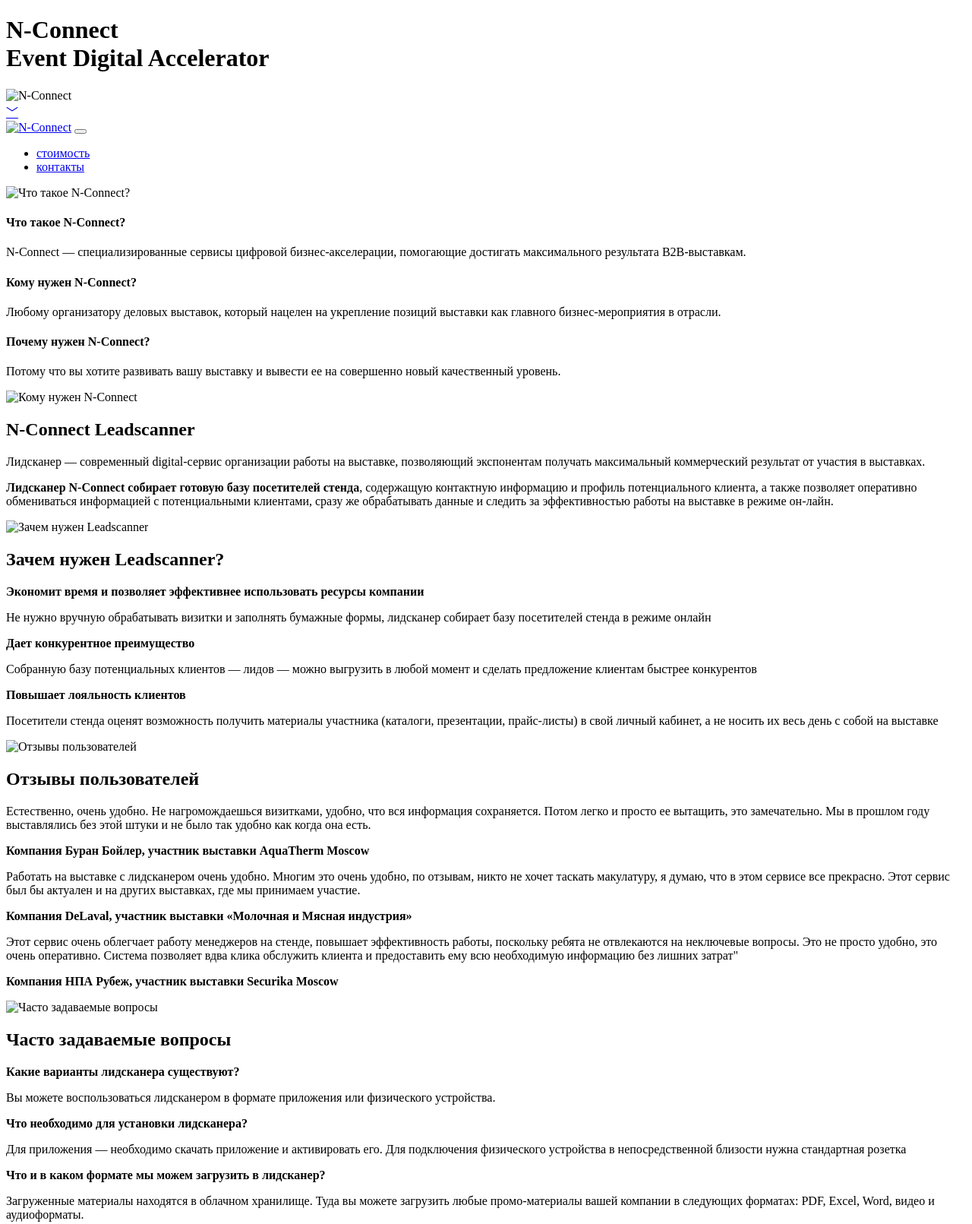
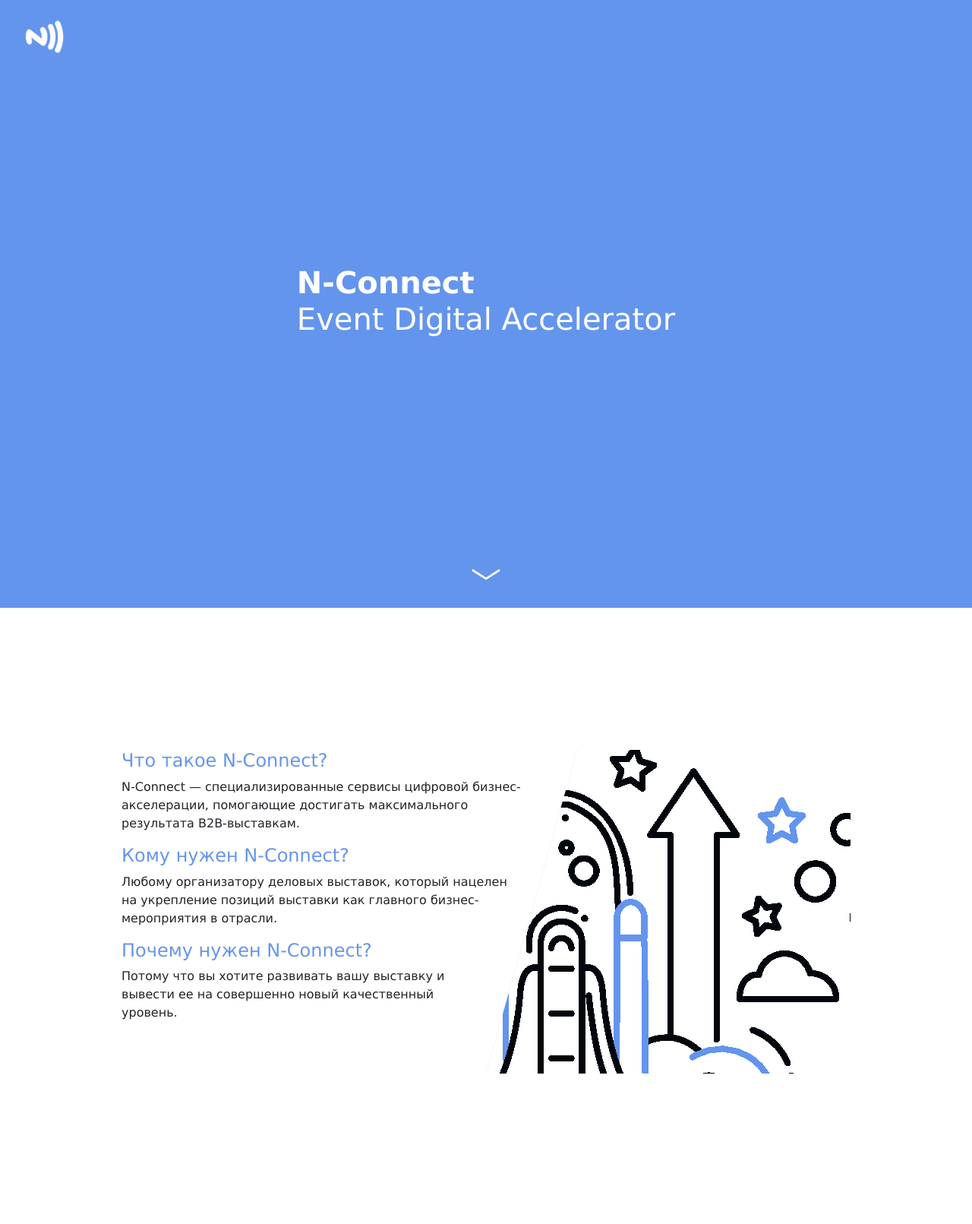
Before and after one commit to Ambralthra/nc, a plain HTML site: page index.html in a window 1280 px wide. Shown: the top 1611 px of the page at 76% size. Drawn offline with nearby package versions, Linux system fonts and the light colour scheme; the site is published under a folder, as on GitHub Pages, so addresses that start at the root find nothing.

Commit message:
/ removing

```diff
--- a/index.html
+++ b/index.html
@@ -5,10 +5,10 @@
     <meta charset="utf-8">
     <meta name="viewport" content="width=device-width, initial-scale=1">
     <title>N-Connect Event Digital Accelerator</title>
-    <link rel="stylesheet" href="/libs/bootstrap.min.css">
-    <link rel="stylesheet" href="/css/main.css">
+    <link rel="stylesheet" href="libs/bootstrap.min.css">
+    <link rel="stylesheet" href="css/main.css">
     <script src="https://code.jquery.com/jquery-3.3.1.slim.min.js"></script>
-    <script src="/js/bootstrap.gitmin.js"></script>
+    <script src="js/bootstrap.gitmin.js"></script>
 </head>
 <body>
   <!--v1-->
@@ -16,12 +16,12 @@
       <h1><strong>N-Connect</strong><br/>Event Digital Accelerator</h1>
   </div>
 
-  <div class="d-flex align-items-left fixed-top" id="logo"><img src="/img/n-connect.png" alt="N-Connect"></div>
+  <div class="d-flex align-items-left fixed-top" id="logo"><img src="img/n-connect.png" alt="N-Connect"></div>
 
   <div class="d-flex align-items-center flex-column fixed-bottom" id="toDown"><a href="#what" class="h1">﹀</a></div>
 
   <nav class="navbar navbar-expand-md navbar-dark fixed-top" id="navbar">
-    <a class="navbar-brand" href="#"><img src="/img/n-connect.png" alt="N-Connect" width="40"></a>
+    <a class="navbar-brand" href="#"><img src="img/n-connect.png" alt="N-Connect" width="40"></a>
     <button class="navbar-toggler" type="button" data-toggle="collapse" data-target="#navbarCollapse" aria-controls="navbarCollapse" aria-expanded="false" aria-label="Toggle navigation">
       <span class="navbar-toggler-icon"></span>
     </button>
@@ -40,7 +40,7 @@
 
   <div class="d-flex align-items-center flex-column justify-content-center h-100" id="what-is-nc">
     <div class="w-75">
-      <div class="imgRight"><img src="/img/start-nc.jpg" alt="Что такое N-Connect?"></div>
+      <div class="imgRight"><img src="img/start-nc.jpg" alt="Что такое N-Connect?"></div>
       <h4>Что такое N-Connect?</h4>
       <p>N-Connect — специализированные сервисы цифровой бизнес-акселерации, помогающие достигать максимального результата В2В-выставкам.</p>
 
@@ -54,7 +54,7 @@
 
   <div class="d-flex align-items-center flex-column justify-content-center h-100" id="leadscanner">
     <div class="w-75">
-      <div class="imgLeft"><img src="/img/leadscanner.jpg" alt="Кому нужен N-Connect"></div>
+      <div class="imgLeft"><img src="img/leadscanner.jpg" alt="Кому нужен N-Connect"></div>
       <h2>N-Connect Leadscanner</h2>
 
       <p>Лидсканер — современный digital-сервис организации работы на выставке, позволяющий экспонентам получать максимальный коммерческий результат от участия в выставках.</p>
@@ -64,7 +64,7 @@
 
   <div class="d-flex align-items-center flex-column justify-content-center h-100" id="why-leadscanner">
     <div class="w-75">
-      <div class="imgRight"><img src="/img/why-leadscanner.jpg" alt="Зачем нужен Leadscanner"></div>
+      <div class="imgRight"><img src="img/why-leadscanner.jpg" alt="Зачем нужен Leadscanner"></div>
       <h2>Зачем нужен Leadscanner?</h2>
       <p><strong>Экономит время и позволяет эффективнее использовать ресурсы компании</strong></p>
       <p>Не нужно вручную обрабатывать визитки и заполнять бумажные формы, лидсканер собирает базу посетителей стенда в режиме онлайн</p>
@@ -78,7 +78,7 @@
 
   <div class="d-flex align-items-center flex-column justify-content-center h-100" id="user-response">
     <div class="w-75">
-      <div class="imgLeft"><img src="/img/user-response.jpg" alt="Отзывы пользователей"></div>
+      <div class="imgLeft"><img src="img/user-response.jpg" alt="Отзывы пользователей"></div>
       <h2>Отзывы пользователей</h2>
 
       <p>Естественно, очень удобно. Не нагромождаешься визитками, удобно, что вся информация сохраняется. Потом легко и просто ее вытащить, это замечательно. Мы в прошлом году выставлялись без этой штуки и не было так удобно как когда она есть. </p>
@@ -94,7 +94,7 @@
 
   <div class="d-flex align-items-center flex-column justify-content-center h-100" id="faq">
     <div class="w-75">
-      <div class="imgRight"><img src="/img/faq-man-thinking.png" alt="Часто задаваемые вопросы"></div>
+      <div class="imgRight"><img src="img/faq-man-thinking.png" alt="Часто задаваемые вопросы"></div>
       <h2>Часто задаваемые вопросы</h2>
 
       <p><strong>Какие варианты лидсканера существуют?</strong></p>
@@ -120,7 +120,7 @@
 
   <div class="d-flex align-items-center flex-column justify-content-center h-100" id="about-performator">
     <div class="w-75">
-      <div class="imgLeft"><img src="/img/what-is-performator.jpg" alt="Что такое Performator?"></div>
+      <div class="imgLeft"><img src="img/what-is-performator.jpg" alt="Что такое Performator?"></div>
       <h2>N-Connect Performator. Что это такое?</h2>
       <p>Сервис включает в себя полный цикл маркетинга по привлечению посетителей на выставку, начиная от выявления профиля целевой аудитории,выбора каналов и digital-кампаний до полного маркетингового анализа профиля пришедших посетителей и детализированного анализа эффективности каналов с помощью digital-платформы Performator. </p>
     </div>
@@ -128,7 +128,7 @@
 
   <div class="d-flex align-items-center flex-column justify-content-center h-100" id="why-performator">
     <div class="w-75">
-      <div class="imgRight"><img src="/img/why-performator.jpg" alt="Зачем нужен Performator?"></div>
+      <div class="imgRight"><img src="img/why-performator.jpg" alt="Зачем нужен Performator?"></div>
       <h2>Зачем нужен Performator?</h2>
 
       <p>В условиях ужесточения конкуренции и постоянного появления новых рекламных каналов, ваши экспоненты становятся всё более требовательны к возврату своих инвестиций. Целевая аудитория посетителей выставки все чаще отдает предпочтения другим каналам получения информации. И именно это является причиной ослабления любого выставочного проекта.</p>
@@ -145,7 +145,7 @@
 
   <div class="d-flex align-items-center flex-column justify-content-center h-100" id="how-performator-works">
     <div class="w-75">
-      <div class="imgLeft"><img src="/img/performator.jpg" alt="Что такое Performator?"></div>
+      <div class="imgLeft"><img src="img/performator.jpg" alt="Что такое Performator?"></div>
       <h2>Как работает Performator?</h2>
 
       <p>После системного анализа мы разрабатываем для вас стратегию visitor lead management, включающую в себя профиль целевой аудитории, стратегию
@@ -171,7 +171,7 @@
 
   <div class="d-flex align-items-center flex-column justify-content-center h-100" id="cost">
     <div class="w-75">
-      <div class="imgRight"><img src="/img/price.jpg" alt="Сколько это стоит?"></div>
+      <div class="imgRight"><img src="img/price.jpg" alt="Сколько это стоит?"></div>
       <h2>Сколько это стоит?</h2>
 
       <p>Обычно стоимость соответствует вашим текущим расходам на привлечение посетителей. Но вы можете определить стоимость иначе, выбрав любые два из трех основных параметров: быстро, дешево, качественно.</p>
```
